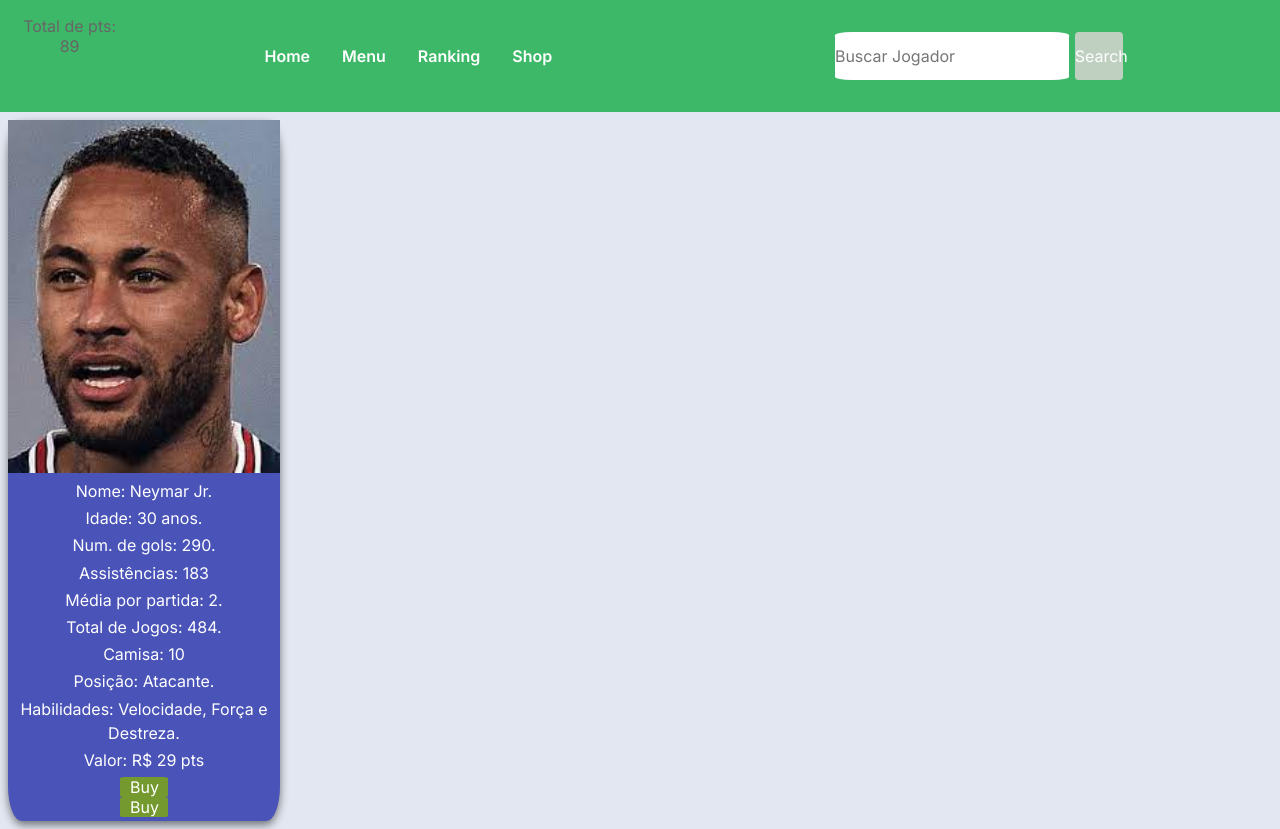
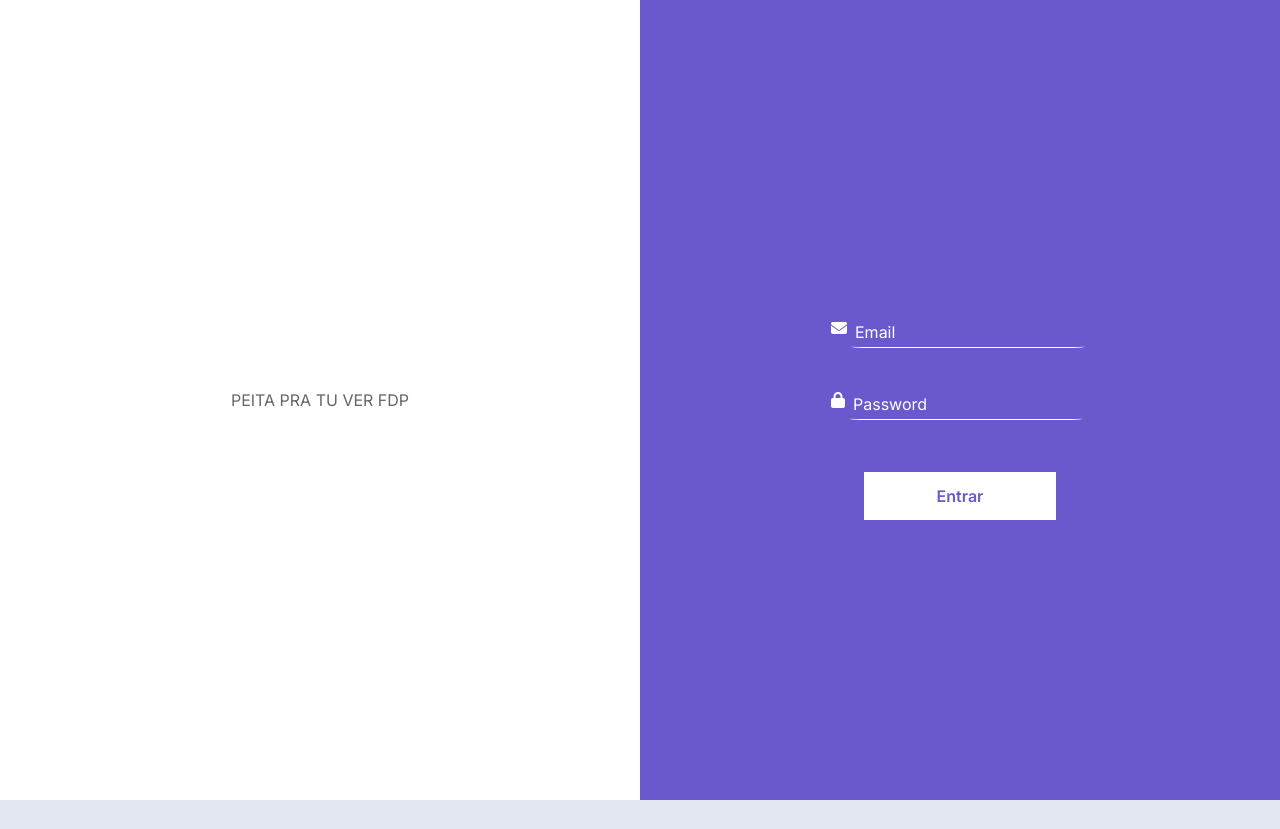
Before and after one commit to julianadeveloper/login-view-reacgt, a React (Create React App) app: page / in a window 1280 px wide. After the commit the page ends 800 px from the top, so only its background shows below. Built offline with nearby package versions, Linux system fonts and the light colour scheme; a web font is replaced by a local one.

Commit message:
criado view login com divisoes left e right

```diff
--- a/src/App.css
+++ b/src/App.css
@@ -1,12 +1,18 @@
 .App {
   text-align: center;
+  overflow: hidden;
+
 }
 
 .App-logo {
   height: 40vmin;
   pointer-events: none;
 }
-
+.LoginView {
+  display: flex;
+  justify-content: flex-end;
+  align-items: center;
+}
 @media (prefers-reduced-motion: no-preference) {
   .App-logo {
     animation: App-logo-spin infinite 20s linear;
--- a/src/App.tsx
+++ b/src/App.tsx
@@ -1,22 +1,17 @@
-import React, { useState } from "react";
+import React from "react";
 import "./App.css";
-import { ProfilePlayer } from "./components/CardPlayer/playerProfile";
-import { NavBar } from "./components/NavBarHome/navBar";
-import  './styles/global.css'
+import { Login } from "./components/Login/Login";
+import "./styles/global.css";
 
 function App() {
-  const [counter, setCounter] = useState(1);
-  const increment = () => {
-    setCounter(counter + 1);
-  };
   return (
     <div className="App">
-      {/* <h1>Olá Mundo</h1>
-      <p>{counter}</p>
-      <button onClick={increment}>Add</button>
-      <p>Aqui vai ficar a navbar</p> */}
+      {/*
       <NavBar />
-      <ProfilePlayer/>
+      <ProfilePlayer/> */}
+      <div className="LoginView">
+        <Login />
+      </div>
     </div>
   );
 }
--- a/src/components/CardPlayer/button.tsx
+++ b/src/components/CardPlayer/button.tsx
@@ -3,7 +3,6 @@ import { Button1, Button2 } from "./styles/profileCard";
 
 interface ButtonCardPlayerProps {
   color: string;
-  children: string;
 }
 
 //exemplo de como construir as funções e tipar
@@ -29,10 +28,10 @@ export function ButtonCardPlayer(props: ButtonCardPlayerProps) {
     <div>
       <p>{textButton}</p>
       <Button1 onClick={() => add()} type="button" color={props.color}>
-        {props.children}
+        Add
       </Button1>
       <Button2 onClick={() => remove()} type="button" color={props.color}>
-        {props.children}
+        Remove
       </Button2>
     </div>
   );
--- a/src/components/CardPlayer/playerProfile.tsx
+++ b/src/components/CardPlayer/playerProfile.tsx
@@ -9,6 +9,10 @@ import {
 } from "./styles/profileCard";
 
 export function ProfilePlayer() {
+  const remove = () => {
+
+    console.log('ok')
+  };
   return (
     <Container>
       <Content>
@@ -20,7 +24,7 @@ export function ProfilePlayer() {
       <ContentDescription>
         <p>Nome: Neymar Jr.</p>
         <p> Idade: 30 anos. </p>
-        <p> Num. de gols: 290.</p>
+        <p> Gols: 290.</p>
         <p> Assistências: 183</p>
         <p>Média por partida: 2.</p>
         <p> Total de Jogos: 484. </p>
@@ -28,7 +32,8 @@ export function ProfilePlayer() {
         <p>Posição: Atacante.</p>
         <p>Habilidades: Velocidade, Força e Destreza.</p>
         <p>Valor: R$ 29 pts</p>
-        <ButtonCardPlayer color="green" children="Buy"></ButtonCardPlayer>
+        <ButtonCardPlayer color="green"></ButtonCardPlayer>
+
 
       </ContentDescription>
     </Container>
--- /dev/null
+++ b/src/components/Login/Login.tsx
@@ -0,0 +1,46 @@
+import {
+  InputLogin,
+  BtnLogin,
+  ContainerLogin,
+  Label,
+  ContentLeft,
+  ContentRight,
+  FormLogin,
+  InputsIcon,
+} from "./styles/stlye";
+import { FontAwesomeIcon } from "@fortawesome/react-fontawesome";
+import { fas } from "@fortawesome/free-solid-svg-icons";
+import { library } from "@fortawesome/fontawesome-svg-core";
+library.add(fas);
+
+export function Login() {
+  function alerta() {
+    alert("Olá");
+  }
+  return (
+    <ContainerLogin>
+      <ContentLeft>PEITA PRA TU VER FDP</ContentLeft>
+      <ContentRight>
+        <FormLogin>
+          <InputsIcon>
+            <Label>
+              <span>
+                <FontAwesomeIcon icon={"envelope"} />
+              </span>
+            </Label>
+            <InputLogin placeholder="Email"></InputLogin>
+          </InputsIcon>
+          <InputsIcon>
+            <Label>
+              <span>
+                <FontAwesomeIcon icon={"lock"} />
+              </span>
+            </Label>
+            <InputLogin type="password" placeholder="Password"></InputLogin>
+          </InputsIcon>
+        </FormLogin>
+        <BtnLogin onClick={alerta}>Entrar</BtnLogin>
+      </ContentRight>
+    </ContainerLogin>
+  );
+}
--- /dev/null
+++ b/src/components/Login/styles/stlye.ts
@@ -0,0 +1,77 @@
+import styled from "styled-components";
+
+export const ContainerLogin = styled.div`
+  width: 100vw;
+  height: 100vh;
+  background-color: #6959cd;
+  display: flex;
+  align-items: center;
+  justify-content: center;
+`;
+
+export const ContentLeft = styled.div`
+  display: flex;
+  align-items: center;
+  justify-content: center;
+  line-height: 1;
+  width: 50%;
+  height: 100vh;
+  background-color: white;
+`;
+
+export const ContentRight = styled.div`
+  display: flex;
+  align-items: center;
+  justify-content: center;
+  flex-direction: column;
+  line-height: 1;
+  width: 50%;
+  background-color: transparent;
+`;
+export const FormLogin = styled.div`
+  display: flex;
+  padding: 1rem;
+  align-items: flex-start;
+  justify-content: center;
+  flex-direction: column;
+
+`;
+export const Label = styled.label`
+  color: white;
+  line-height: 2;
+`;
+
+export const InputLogin = styled.input`
+  border: none;
+  outline: none;
+  width: 100%;
+  height: 2rem;
+  border-radius: 5%;
+  background-color: transparent;
+  border-bottom: 1px solid white;
+  color: white;
+  margin: 0.25rem;
+
+  &:focus {
+    outline: none;
+  }
+  &::placeholder {
+    color: white;
+    padding: 0.25rem;
+  }
+`;
+
+export const InputsIcon = styled.div`
+  justify-content: flex-start;
+  display: flex;
+  padding: 1rem;
+`;
+export const BtnLogin = styled.button`
+  margin-top: 1rem;
+  width: 12rem;
+  height: 3rem;
+  font-weight: 600;
+  color: #6959cd;
+  background-color: var(--white);
+  border: none;
+`;
--- a/src/components/NavBarHome/navBar.tsx
+++ b/src/components/NavBarHome/navBar.tsx
@@ -14,10 +14,10 @@ export function NavBar() {
           <UrlnavBar linkName="Ranking" href="#" />
           <UrlnavBar linkName="Shop" href="#" />
         </Content>
-        <Content>
+        {/* <Content>
           <InputProducts search="text" />
           <ButtonSearchNav text="tomato">Search</ButtonSearchNav>
-        </Content>
+        </Content> */}
       </Nav>
     </Container>
   );
--- a/src/index.tsx
+++ b/src/index.tsx
@@ -3,7 +3,6 @@ import ReactDOM from 'react-dom/client';
 import './index.css';
 import App from './App';
 import reportWebVitals from './reportWebVitals';
-
 const root = ReactDOM.createRoot(
   document.getElementById('root') as HTMLElement
 );
```
